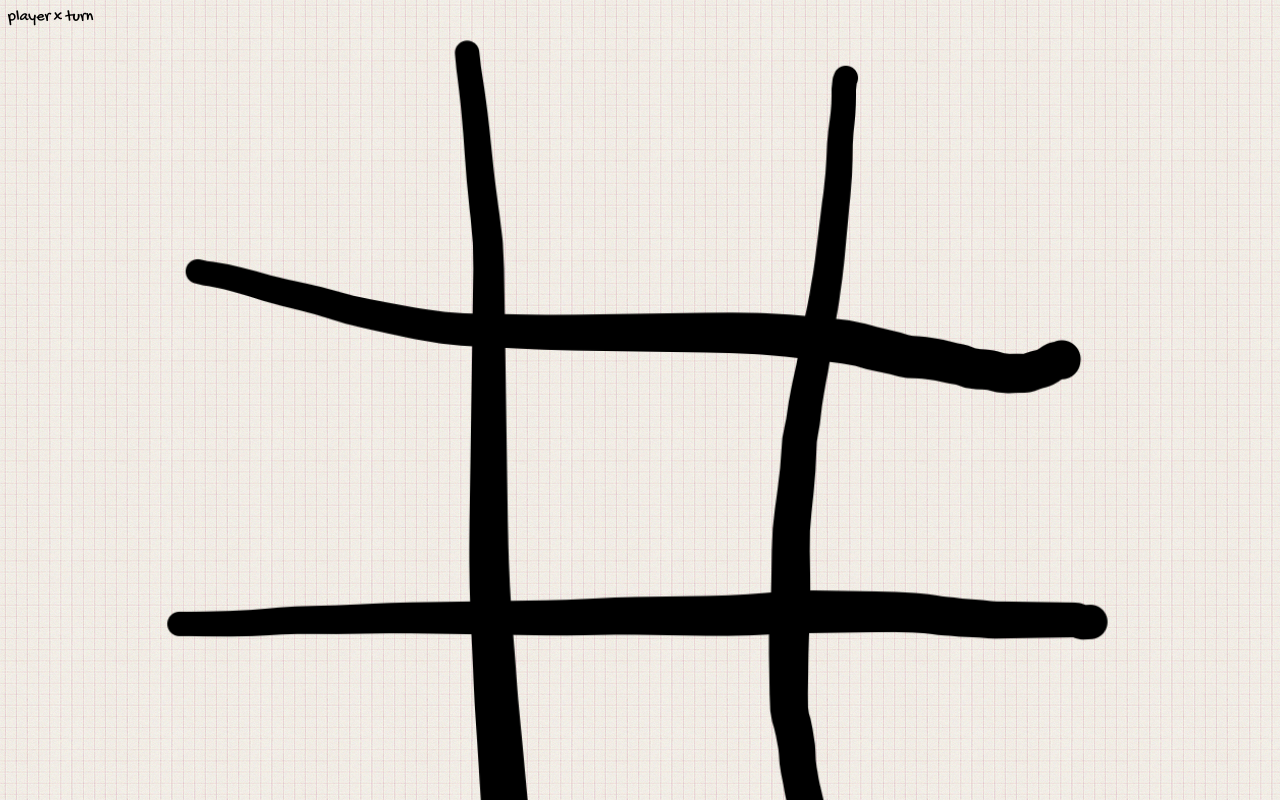
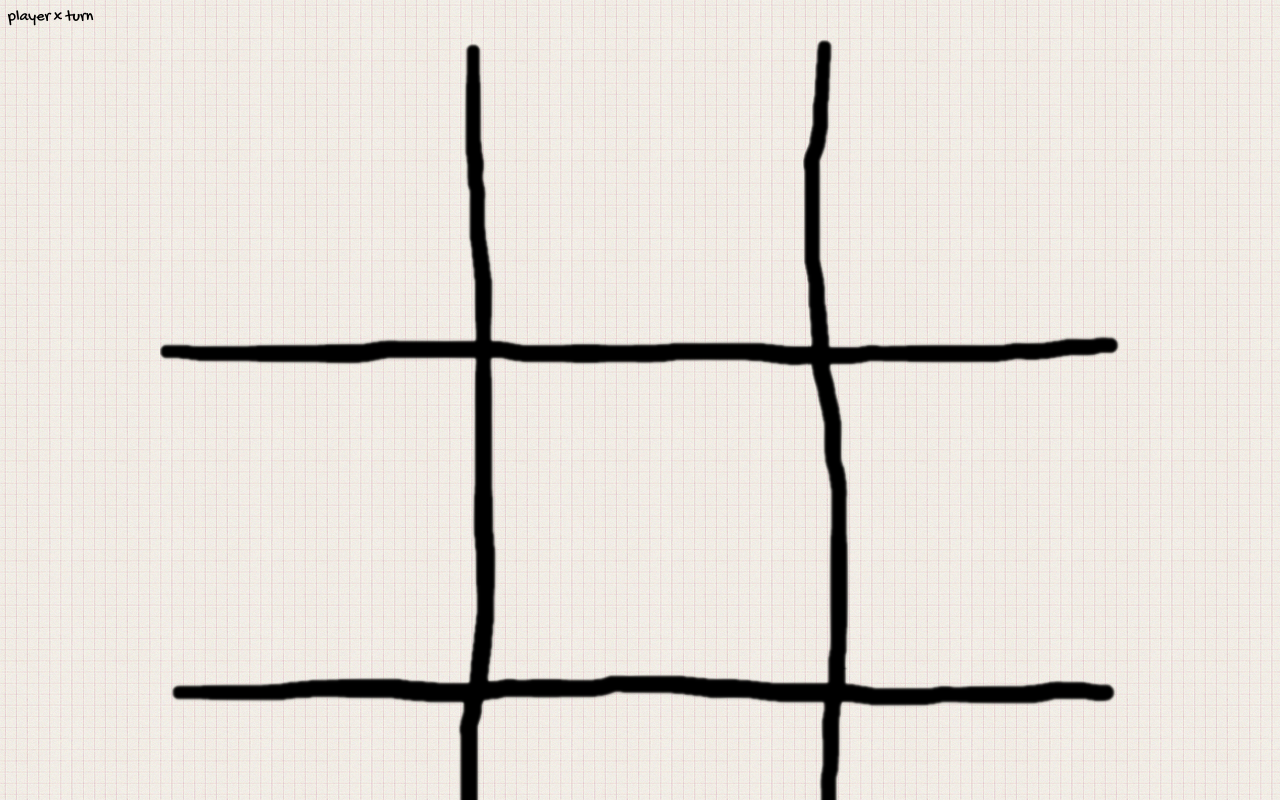
Before and after one commit to mateuszo/angular-ttt-tdd, an Angular app: page / in a window 1280 px wide. Shown: the top 800 px of the page. Built offline with nearby package versions, Linux system fonts and the light colour scheme.

Commit message:
Fix board background to not overlap fileds

```diff
--- a/src/styles.scss
+++ b/src/styles.scss
@@ -11,10 +11,10 @@ body {
 .board {
   display: grid;
   grid-template: repeat(3, 1fr) / repeat(3, 1fr);
-  gap: 5px;
+  gap: 50px;
   max-width: 960px;
   margin: auto;
-  background: url(assets/ttt-board2.png);
+  background: url(assets/board3.png);
   background-position: center;
   background-repeat: no-repeat;
   background-size: cover;
```
Also changed, not shown: src/assets/board3.png (added).
